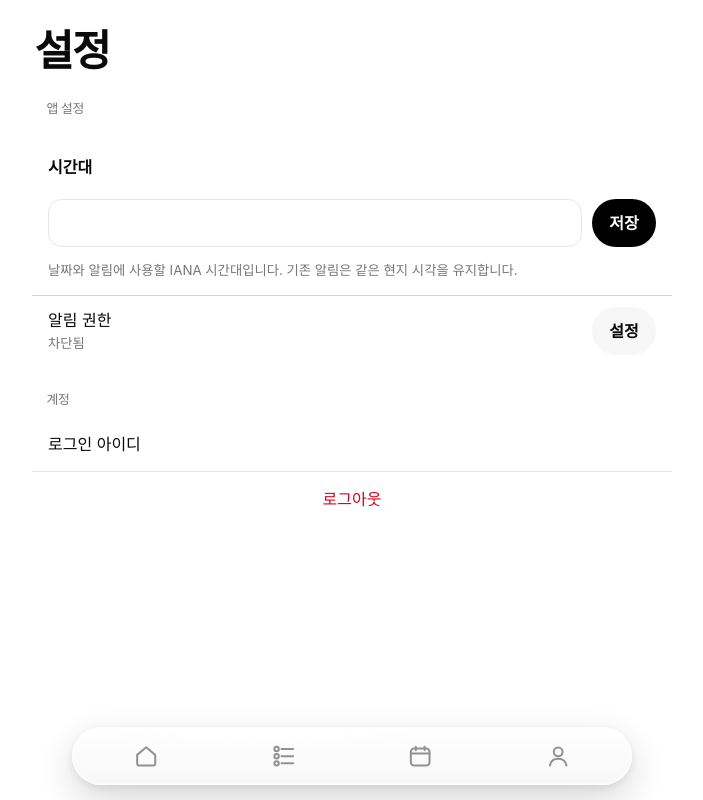
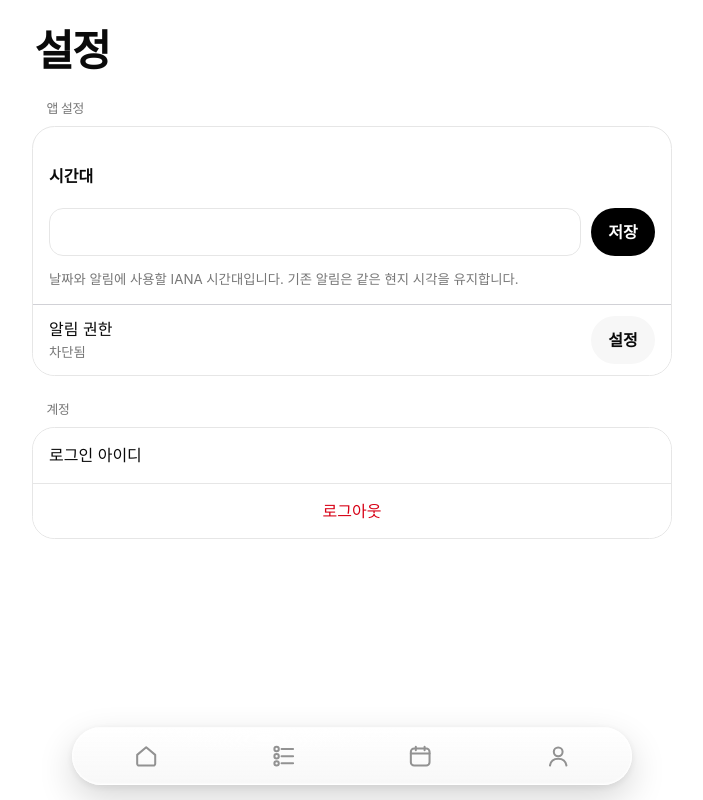
Before and after one commit to ipari/habit-tracker, a FastAPI app: template app/templates/settings.html in a window 1280 px wide. Shown: the whole page, without its empty margins (288-991 px from the left). Run offline with FastAPI, Linux system fonts and the light colour scheme; the template is opened without the code that fills it, so the values that code supplies are empty; parts of the project's set-up code (start-up, migrations or seed data) failed here and were passed over.

Commit message:
style: unify interface corner radii

```diff
--- a/app/static/css/app.css
+++ b/app/static/css/app.css
@@ -250,6 +250,10 @@ legend { margin-bottom: .65rem; font-weight: 700; }
   --completion-muted: #c7c7cc;
   --completion-idle-bg: #f2f2f7;
   --completion-idle-hover: #e5e5ea;
+  --radius-surface: 1.4rem;
+  --radius-section: 1.25rem;
+  --radius-control: .875rem;
+  --radius-full: 999px;
 }
 
 body {
@@ -277,7 +281,7 @@ h2, h3 { letter-spacing: -.02em; }
 
 button,
 .button-link {
-  border-radius: 999px;
+  border-radius: var(--radius-full);
   background: var(--threads-strong);
   color: var(--threads-bg);
   font-weight: 650;
@@ -289,7 +293,7 @@ button:focus-visible, input:focus-visible, a:focus-visible { outline-color: var(
 
 input {
   border-color: var(--threads-border);
-  border-radius: .85rem;
+  border-radius: var(--radius-control);
   background: var(--threads-surface);
   color: var(--threads-text);
 }
@@ -403,6 +407,18 @@ input {
   background: var(--threads-surface);
 }
 
+.settings-surface {
+  overflow: hidden;
+  border: 1px solid var(--threads-border);
+  border-radius: var(--radius-surface);
+  background: var(--threads-surface);
+}
+.settings-surface .settings-form,
+.settings-surface .settings-row,
+.settings-surface .settings-button { border-radius: 0; }
+.settings-surface .settings-row { border-bottom: 0; }
+.settings-surface .settings-action { border-top: 1px solid var(--threads-border); }
+
 .settings-button { color: #d70015; }
 .section-title { color: var(--threads-secondary); }
 
--- a/app/static/js/sw.js
+++ b/app/static/js/sw.js
@@ -1,6 +1,6 @@
-const CACHE_NAME = "habit-tracker-static-v21";
+const CACHE_NAME = "habit-tracker-static-v22";
 const STATIC_ASSETS = [
-  "/static/css/app.css?v=21",
+  "/static/css/app.css?v=22",
   "/static/js/app.js",
   "/static/js/calendar.js",
   "/static/js/password-visibility.js",
--- a/app/templates/base.html
+++ b/app/templates/base.html
@@ -14,7 +14,7 @@
     <link rel="manifest" href="{{ url_for('static', path='/manifest.webmanifest') }}">
     <link rel="icon" href="{{ url_for('static', path='/icons/app-icon.svg') }}" type="image/svg+xml">
     <link rel="apple-touch-icon" href="{{ url_for('static', path='/icons/app-icon-180.png') }}">
-    <link rel="stylesheet" href="{{ url_for('static', path='/css/app.css') }}?v=21">
+    <link rel="stylesheet" href="{{ url_for('static', path='/css/app.css') }}?v=22">
     <script src="{{ url_for('static', path='/vendor/htmx-2.0.10.min.js') }}" defer></script>
     <script src="{{ url_for('static', path='/js/app.js') }}" defer></script>
   </head>
--- a/app/templates/settings.html
+++ b/app/templates/settings.html
@@ -7,6 +7,7 @@
 
   <section class="settings-group" aria-labelledby="app-settings-title">
     <h2 id="app-settings-title" class="section-title">앱 설정</h2>
+    <div class="settings-surface">
       <form class="settings-form" method="post" action="/settings/timezone">
         <input type="hidden" name="csrf_token" value="{{ csrf_token }}">
         <label for="timezone">시간대</label>
@@ -40,10 +41,12 @@
           <button type="button" class="danger-secondary compact" data-notification-disconnect hidden>연결 해제</button>
         </span>
       </div>
+    </div>
   </section>
 
   <section class="settings-group" aria-labelledby="account-settings-title">
     <h2 id="account-settings-title" class="section-title">계정</h2>
+    <div class="settings-surface">
       <div class="settings-row">
         <span>로그인 아이디</span>
         <span class="settings-value">{{ user.username }}</span>
@@ -52,6 +55,7 @@
         <input type="hidden" name="csrf_token" value="{{ csrf_token }}">
         <button class="settings-button" type="submit">로그아웃</button>
       </form>
+    </div>
   </section>
 {% endblock %}
 {% block tabbar %}{% include "_tab_bar.html" %}{% endblock %}
```
Also changed, not shown: other parts of app/static/css/app.css (+24 -14 lines), tests/test_pwa.py (+1 -1 lines), tests/test_settings.py (+1 -0 lines). Lines whose indentation alone changed are shown as unchanged.
